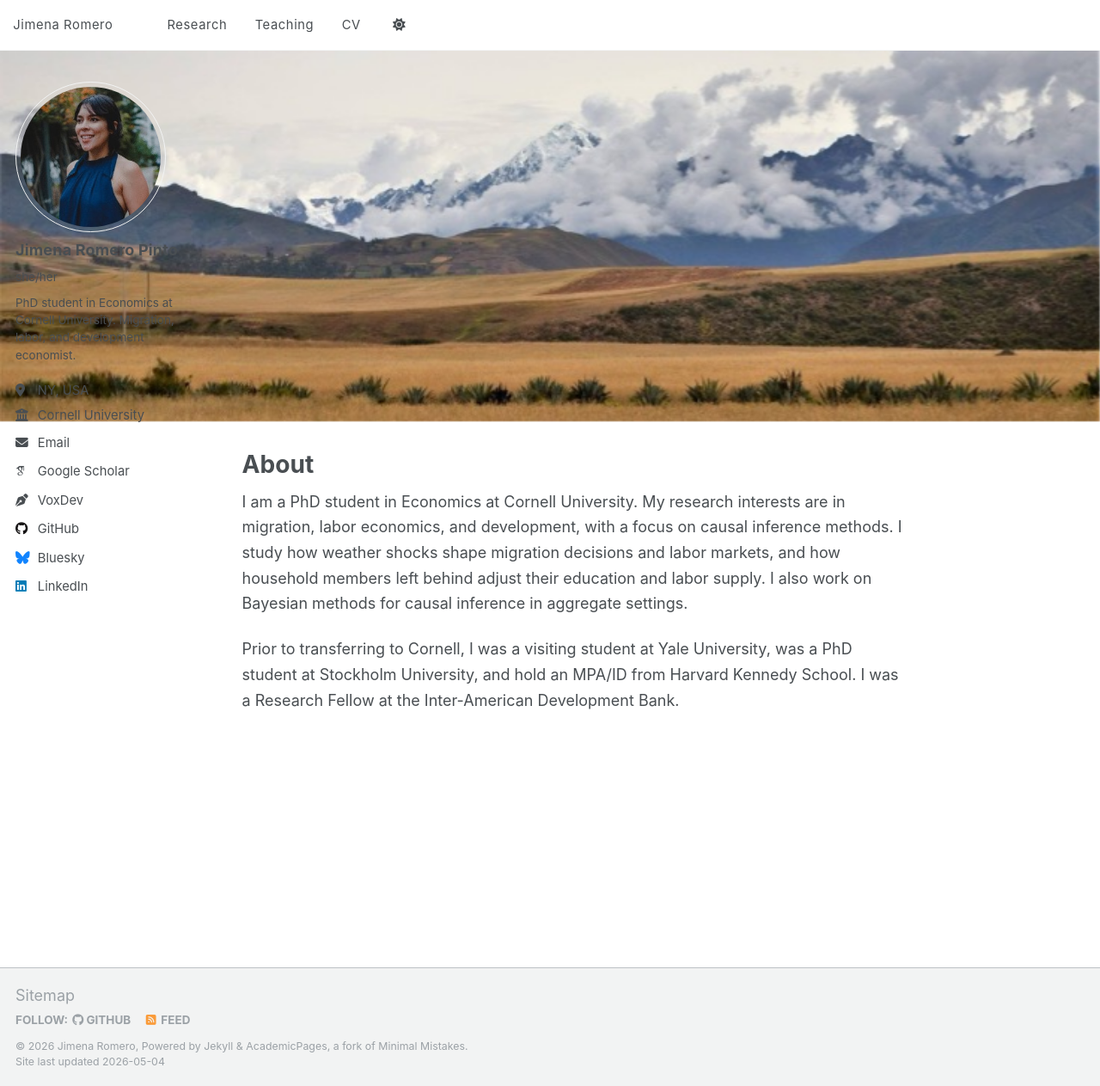
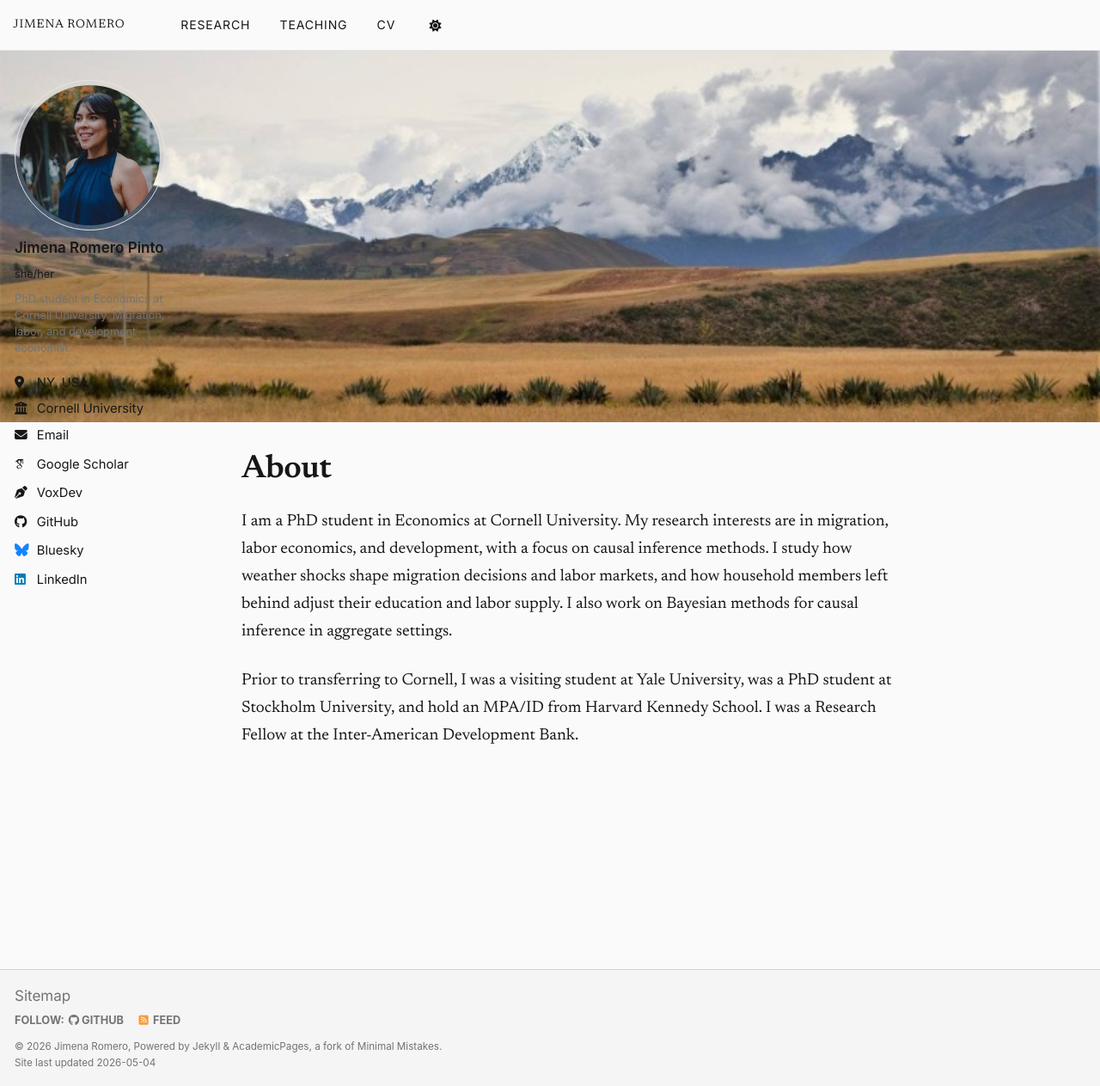
Before and after one commit to jimenarp/jimenarp.github.io, a Jekyll site: the page built from _pages/about.md, in a window 1280 px wide and 1263 px high. Shown: the whole window at 86% size. Built offline with Jekyll 4.4.1, drawn with Linux system fonts in a browser that asks for light colours; some web fonts are replaced.

Commit message:
Update publication, refine site styling

```diff
--- a/Gemfile
+++ b/Gemfile
@@ -11,3 +11,9 @@ end
 
 gem 'github-pages'
 gem 'connection_pool', '2.5.0'
+
+# Ruby 4.0 compatibility — these used to be in the standard library
+gem 'csv'
+gem 'base64'
+gem 'bigdecimal'
+gem 'logger'
--- a/_includes/head/custom.html
+++ b/_includes/head/custom.html
@@ -12,75 +12,180 @@
 <meta name="theme-color" content="#ffffff"/>
 <link rel="stylesheet" href="{{ base_path }}/assets/css/academicons.css"/>
 
-<!-- Minimal styling overrides -->
+<!-- Editorial fonts: Newsreader (serif body) + Inter (UI/nav) -->
+<link rel="preconnect" href="https://fonts.googleapis.com">
+<link rel="preconnect" href="https://fonts.gstatic.com" crossorigin>
+<link href="https://fonts.googleapis.com/css2?family=Inter:wght@400;500;600;700&family=Newsreader:ital,opsz,wght@0,6..72,400;0,6..72,500;0,6..72,600;0,6..72,700;1,6..72,400;1,6..72,500&display=swap" rel="stylesheet">
+
+<!-- Minimal styling overrides: Editorial / Cool minimal palette -->
 <style>
-  /* Smaller, cleaner nav tabs */
+  :root {
+    /* Cool minimal palette */
+    --global-bg-color: #fafafa;
+    --global-text-color: #171717;
+    --global-text-color-light: #737373;
+    --global-border-color: #e5e5e5;
+    --global-dark-border-color: #d4d4d4;
+    --global-base-color: #1e3a8a;
+    --global-link-color: #1e3a8a;
+    --global-link-color-hover: #1e40af;
+    --global-link-color-visited: #1e3a8a;
+    --global-masthead-link-color: #171717;
+    --global-masthead-link-color-hover: #1e3a8a;
+    --global-footer-bg-color: #f5f5f5;
+    --global-thead-color: #f5f5f5;
+  }
+
+  /* Body: serif for reading, Inter for UI */
+  body {
+    font-family: "Newsreader", Georgia, serif;
+    font-size: 17px;
+    line-height: 1.6;
+    -webkit-font-smoothing: antialiased;
+    -moz-osx-font-smoothing: grayscale;
+  }
+
+  /* Smaller, cleaner nav tabs in Inter */
+  .masthead,
+  .masthead__inner-wrap,
+  .greedy-nav,
+  .author__urls,
+  .archive__item-meta,
+  .page__meta,
+  .page__taxonomy,
+  .breadcrumbs,
+  .pagination,
+  .footer,
+  .page__footer {
+    font-family: "Inter", -apple-system, "Helvetica Neue", Arial, sans-serif;
+  }
   .masthead {
     font-size: 0.85rem;
   }
   .greedy-nav .visible-links a {
-    font-size: 0.82rem;
-    letter-spacing: 0.04em;
+    font-size: 0.78rem;
+    letter-spacing: 0.06em;
     font-weight: 400;
+    text-transform: uppercase;
     padding: 0.6rem 0;
-    margin: 0 0.9rem;
+    margin: 0 0.95rem;
     transition: color 0.2s ease;
   }
   .masthead__menu-item--lg a {
-    font-size: 0.95rem;
-    font-weight: 600;
-    letter-spacing: 0.01em;
+    font-family: "Newsreader", Georgia, serif;
+    font-size: 1.05rem;
+    font-weight: 500;
+    letter-spacing: 0;
+    text-transform: none;
   }
   .greedy-nav .hidden-links a {
-    font-size: 0.82rem;
-    letter-spacing: 0.04em;
+    font-size: 0.78rem;
+    letter-spacing: 0.06em;
+    text-transform: uppercase;
   }
   .greedy-nav .visible-links a:before {
     height: 2px;
+    background: var(--global-link-color);
   }
 
-  /* Refined body typography */
-  body {
-    -webkit-font-smoothing: antialiased;
-    -moz-osx-font-smoothing: grayscale;
+  /* Page content typography */
+  .page__content {
+    font-family: "Newsreader", Georgia, serif;
   }
   .page__content p,
   .page__content li {
-    line-height: 1.65;
+    line-height: 1.7;
+    font-size: 1.05rem;
   }
+  .page__title,
   .page__content h1,
   .page__content h2,
-  .page__content h3 {
-    letter-spacing: -0.005em;
+  .page__content h3,
+  .page__content h4 {
+    font-family: "Newsreader", Georgia, serif;
     font-weight: 600;
+    letter-spacing: -0.01em;
+    color: var(--global-text-color);
+  }
+  .page__title {
+    font-size: 2.1rem;
+    line-height: 1.15;
+    margin-bottom: 0.6em;
   }
   .page__content h2 {
     margin-top: 1.8em;
     padding-bottom: 0.3em;
     border-bottom: 1px solid var(--global-border-color);
+    font-size: 1.5rem;
+  }
+  .page__content h3 {
+    font-size: 1.2rem;
+    margin-top: 1.6em;
   }
 
-  /* Softer link styling */
+  /* Softer, navy-accented links inside content */
   .page__content a {
+    color: var(--global-link-color);
     text-decoration: none;
-    border-bottom: 1px solid var(--global-border-color);
+    border-bottom: 1px solid #d4d4d4;
     transition: border-color 0.2s ease, color 0.2s ease;
   }
   .page__content a:hover {
+    color: var(--global-link-color-hover);
     border-bottom-color: var(--global-link-color);
   }
 
-  /* Tighter author profile sidebar */
+  /* Author profile sidebar — Inter, tighter */
+  .author__name,
+  .author__bio,
+  .author__urls,
+  .author__urls li {
+    font-family: "Inter", -apple-system, sans-serif;
+  }
   .author__name {
     font-size: 1.1rem;
-    letter-spacing: 0.01em;
+    font-weight: 600;
+    letter-spacing: 0;
   }
   .author__bio {
     font-size: 0.88rem;
     line-height: 1.55;
+    color: var(--global-text-color-light);
   }
   .author__urls li {
     font-size: 0.82rem;
+  }
+  .author__urls a {
+    color: var(--global-text-color);
+  }
+  .author__urls a:hover {
+    color: var(--global-link-color);
+  }
+
+  /* Archive (publication, talks, etc.) listings */
+  .archive__item-title {
+    font-family: "Newsreader", Georgia, serif;
+    font-weight: 600;
+    letter-spacing: -0.005em;
+  }
+  .archive__item-excerpt {
+    font-size: 0.95rem;
+    color: var(--global-text-color-light);
+  }
+  .archive__subtitle {
+    font-family: "Inter", -apple-system, sans-serif;
+    font-size: 0.78rem;
+    font-weight: 600;
+    letter-spacing: 0.08em;
+    text-transform: uppercase;
+    color: var(--global-text-color-light);
+    border-bottom: 1px solid var(--global-border-color);
+    padding-bottom: 0.5em;
+  }
+
+  /* Soften the masthead bottom border */
+  .masthead::after {
+    background: var(--global-border-color);
   }
 </style>
 
```
